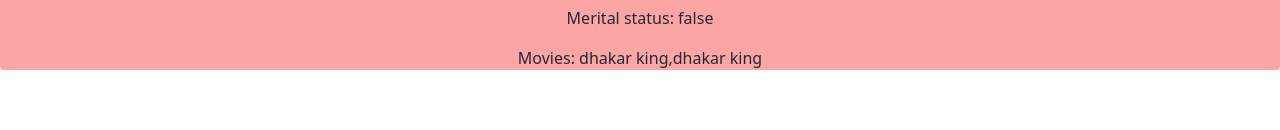
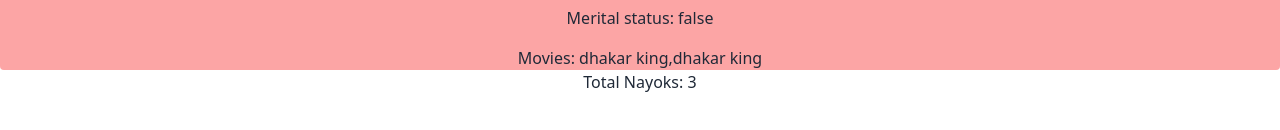
Before and after one commit to Mehedi-9T9/basic-react-typescript, a React (Create React App) app: page / in a window 1280 px wide. Shown: the part 210-340 px from the top of the page. Built offline with nearby package versions, Linux system fonts and the light colour scheme.

Commit message:
array of object type validation done

```diff
--- a/src/Components/Home.tsx
+++ b/src/Components/Home.tsx
@@ -1,5 +1,6 @@
 import React from 'react';
 import Person from './Person';
+import Nayok from './Nayok';
 
 const Home = () => {
     const person = {
@@ -8,11 +9,30 @@ const Home = () => {
         isMarried: false,
         movies: ["dhakar king", "chanku mama"]
     }
+
+    const nayoks = [
+        {
+            name: "shakib khan",
+            age: 30,
+            movies: ["dhakar king", "chachu", 'hero the super start']
+        },
+        {
+            name: "Amir khan",
+            age: 30,
+            movies: ["Dhoom 3", "pk"]
+        },
+        {
+            name: "Shahrukh khan",
+            age: 30,
+            movies: ["Channai express", "janina"]
+        },
+    ]
     return (
         <div>
             <h2 className='text-3xl font-bold mt-4'>Props Type Validation</h2>
             {/* <Person name="Mehedi Hasan"></Person> */}
             <Person person={person}></Person>
+            <Nayok nayoks={nayoks}></Nayok>
         </div>
     );
 };
--- /dev/null
+++ b/src/Components/Nayok.tsx
@@ -0,0 +1,20 @@
+import React from 'react';
+
+type nayokDemo = {
+    nayoks: {
+        name: string;
+        age: number;
+        movies: string[];
+    }[]
+}
+
+const Nayok = ({ nayoks }: nayokDemo) => {
+    return (
+        <div>
+            <h2>Total Nayoks: {nayoks.length}</h2>
+
+        </div>
+    );
+};
+
+export default Nayok;
```
